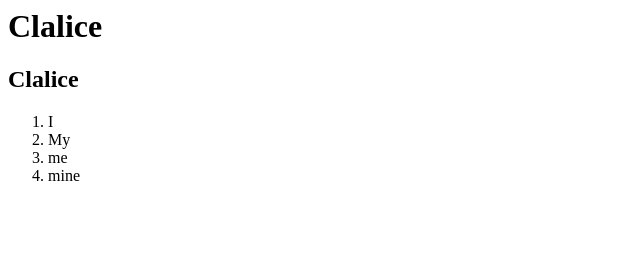
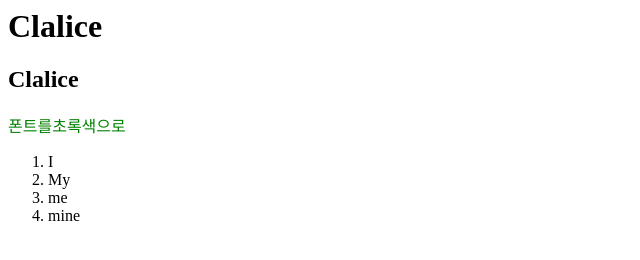
Before and after one commit to clalice/home, a plain HTML site: page index.html in a window 1280 px wide. Shown: the whole page, without its empty margins (0-640 px from the left). Drawn offline with Linux system fonts and the light colour scheme.

Commit message:
Update index.html

```diff
--- a/index.html
+++ b/index.html
@@ -6,7 +6,7 @@
   </head>
 
   <body>
-    <font color = green>   </font>
+    <font color = green> 폰트를초록색으로 </font>
     <ol>
       <li>I</li>
       <li>My</li>
```
